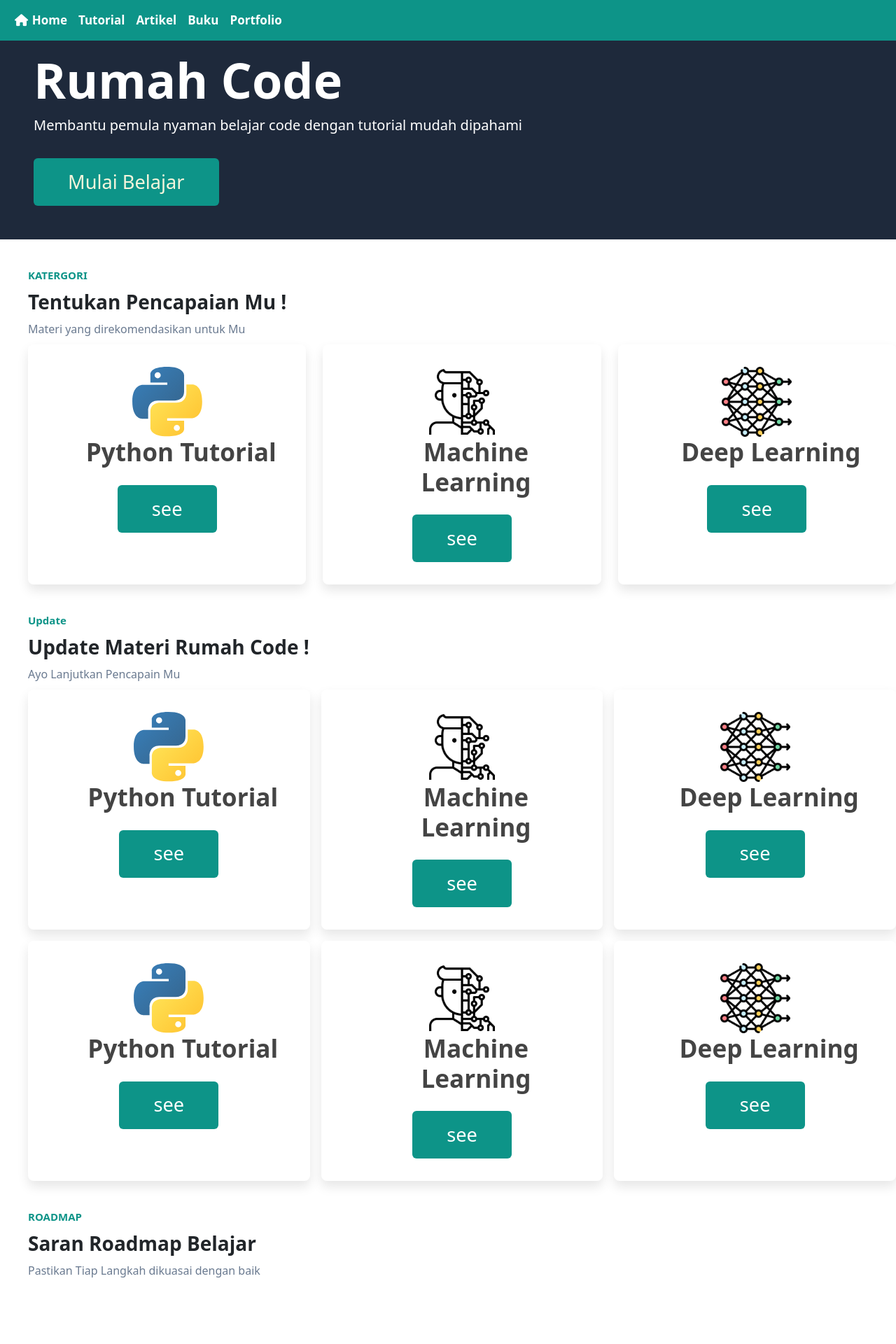
After one commit to rammahayufitra/My_Portofolio, a Flask app: page /blog in a window 1280 px wide. The commit adds this page. Shown: the top 1920 px of the page at 70% size. Run offline with Flask 2, Linux system fonts and the light colour scheme.

Commit message:
[Okt 8 2022] checkpoint1

```diff
--- a/main.py
+++ b/main.py
@@ -6,4 +6,12 @@ app = Flask(__name__)
 def portfolio():
     return render_template('index.html')
 
+@app.route('/blog', methods=['GET'])
+def blog():
+    return render_template('blog.html')
+
+@app.route('/tutorial', methods=['GET'])
+def tutorial():
+    return render_template('tutorial.html')
+
 app.run()
--- /dev/null
+++ b/static/css/blog.css
@@ -0,0 +1,283 @@
+*{
+    /* font-family: 'Roboto', sans-serif; */
+    margin:0; padding:0;
+    box-sizing: border-box;
+    outline: none; border:none;
+    text-decoration: none;
+    /* text-transform: capitalize; */
+    transition: all .2s linear;
+    line-height: 1.5;
+}
+.navbar{
+    background-color: #0D9488;
+    overflow: hidden;
+}
+
+.navbar a {
+    font-weight: bold;
+    color : white;
+    font-size: 17px;
+}
+
+.navbar a.active {
+    background-color: #04AA6D;
+    color: white;
+  }
+
+.jumbotron{
+    background-color : #1e293b;
+
+
+}
+.jumbotron h1{
+    font-weight: bold;
+    font-size: 70px;
+}
+
+.jumbotron p{
+    font-size: 20px;
+}
+
+.jumbotron a{
+    background-color: #0D9488;
+    color:#0D9488
+}
+
+.jumbotron span{
+    color:beige
+}
+
+.btn{
+    display: inline-block;
+    margin-top: 1rem;
+    padding:.8rem 3rem;
+    background: #0D9488;
+    color:#fff;
+    cursor: pointer;
+    font-size: 1.7rem;
+    text-align: center;
+}
+
+.btn:hover{
+    background:#111;
+    letter-spacing: .2rem;
+}
+
+.service p{
+    font-weight: bold;
+    font-size: 15px;
+    color:#0D9488;
+    padding-top: 40;
+    margin-bottom:10;
+    margin-left: 40;
+}
+
+.service h3{
+    margin-left: 40;
+    margin-bottom:10;
+    font-weight: bold;
+}
+
+.service .p1{
+    font-size: 16;
+    font-weight: normal;
+    color: #6a7a90;
+    margin-top: -40;
+}
+
+.service .box-container{
+    display: flex;
+    flex-wrap: wrap;
+    gap:1.5rem;
+    margin-left: 40;
+
+
+}
+
+.service .box-container .box{
+    flex:1 1 15rem;
+    text-align: center;
+    padding:2rem;
+    background:#fff;
+    border-radius: .5rem;
+    box-shadow:0 .5rem 1rem rgba(0,0,0,.1);
+}
+
+.service .box-container .box i{
+    height:6rem;
+    width:6rem;
+    line-height: 6rem;
+    font-size: 2.5rem;
+    color:#fff;
+    /* background:var(--main-color); */
+    border-radius: 50%;
+}
+
+.service .box-container .box h3{
+    color:#444;
+    font-size: 2.2rem;
+    padding-top: -20;
+}
+
+.service .box-container img {
+    width: 100;
+    height: 100;
+}
+
+.service .box-container .box p{
+    color:#666;
+    font-size: 1.7rem;
+    padding-top: .5rem;
+}
+
+.update p{
+    font-weight: bold;
+    font-size: 15px;
+    color:#0D9488;
+    padding-top: 40;
+    margin-bottom:10;
+    margin-left: 40;
+}
+
+.update h3{
+    margin-left: 40;
+    margin-bottom:10;
+    font-weight: bold;
+}
+
+.update .p1{
+    font-size: 16;
+    font-weight: normal;
+    color: #6a7a90;
+    margin-top: -40;
+}
+
+.update .box-container{
+    display: flex;
+    flex-wrap: wrap;
+    gap:1rem;
+    margin-left: 40;
+
+
+}
+
+.update .box-container .box{
+    flex:1 1 20rem;
+    text-align: center;
+    padding:2rem;
+    background:#fff;
+    border-radius: .5rem;
+    box-shadow:0 .5rem 1rem rgba(0,0,0,.1);
+}
+
+.update .box-container .box i{
+    height:6rem;
+    width:6rem;
+    line-height: 6rem;
+    font-size: 2.5rem;
+    color:#fff;
+    /* background:var(--main-color); */
+    border-radius: 50%;
+}
+
+.update .box-container .box h3{
+    color:#444;
+    font-size: 2.2rem;
+    padding-top: -20;
+}
+
+.update .box-container img {
+    width: 100;
+    height: 100;
+}
+
+.update .box-container .box p{
+    color:#666;
+    font-size: 1.7rem;
+    padding-top: .5rem;
+}
+
+.roadmap p{
+    font-weight: bold;
+    font-size: 15px;
+    color:#0D9488;
+    padding-top: 40;
+    margin-bottom:10;
+    margin-left: 40;
+}
+
+.roadmap h3{
+    margin-left: 40;
+    margin-bottom:10;
+    font-weight: bold;
+}
+
+.roadmap .p1{
+    font-size: 16;
+    font-weight: normal;
+    color: #6a7a90;
+    margin-top: -40;
+}
+
+
+.footer {
+    margin-top: 150px;
+    width: 100%;
+    padding: 100px 15%;
+    background: #333;
+    color:#efefef;
+    display: flex;
+}
+
+.footer div{
+    text-align: center;
+}
+
+.col-2{
+    flex-grow: 2;
+}
+
+.footer div h3{
+    font-weight: 300;
+    margin-bottom: 30px;
+    letter-spacing: 0px;
+}
+
+.col-1 a{
+    display: inline-block;
+    text-decoration: none;
+    color: #efefef;
+    margin-bottom: 10px;
+
+}
+
+form input{
+    width: 400px;
+    height: 45px;
+    border-radius: 4px;
+    text-align: center;
+    margin-top: 20px;
+    margin-bottom: 40;
+    outline: none;
+    border: none;
+}
+
+form button{
+    background: transparent;
+    border: 2px solid #fff;
+    color: #fffb;
+    border-radius:30px;
+    padding: 10px 30px;
+    font-size: 15px;
+}
+
+.social-icon{
+    margin-top: 33px;
+}
+
+.social-icon a{
+    font-size: 22px;
+    margin: 10px;
+    cursor: pointer;
+    color: #efefef;
+}
--- a/static/noted.txt
+++ b/static/noted.txt
@@ -1 +1,2 @@
 https://www.youtube.com/watch?v=QtOzUABE1Z4
+https://www.youtube.com/watch?v=lLdzlLL33G8&t=390s
--- /dev/null
+++ b/templates/blog.html
@@ -0,0 +1,168 @@
+<html lang="en">
+<head>
+    <meta charset="UTF-8">
+    <meta http-equiv="X-UA-Compatible" content="IE=edge">
+    <meta name="viewport" content="width=device-width, initial-scale=1.0">
+    <title>Tutorial</title>
+    <link href="https://cdn.jsdelivr.net/npm/bootstrap@5.2.1/dist/css/bootstrap.min.css" rel="stylesheet">
+    <link rel="stylesheet" href="https://cdnjs.cloudflare.com/ajax/libs/font-awesome/4.7.0/css/font-awesome.min.css">
+    <link rel="stylesheet" href="https://cdnjs.cloudflare.com/ajax/libs/font-awesome/6.2.0/css/all.min.css">
+    <link rel="stylesheet" href="../static/css/blog.css">
+</head>
+<body>
+    <!-- Section Navbar start -->
+    <nav class="navbar navbar-expand-sm fixed-top">
+        <div class="container-fluid">
+          <!-- Links -->
+          <ul class="navbar-nav">
+            <li class="nav-item">
+                <a class="nav-link" href=""><i class="fa fa-fw fa-home"></i> Home</a>
+            </li>
+            <li class="nav-item">
+              <a class="nav-link" href="tutorial">Tutorial</a>
+            </li>
+            <li class="nav-item">
+              <a class="nav-link" href="#">Artikel</a>
+            </li>
+            <li class="nav-item">
+              <a class="nav-link" href="#">Buku</a>
+            </li>
+            <li class="nav-item">
+              <a class="nav-link" href="/">Portfolio</a>
+            </li>
+          </ul>
+        </div>
+
+      </nav>
+    <!-- Section Navbar end-->
+    <!-- Section Jumbotron end -->
+    <section class="jumbotron">
+        <div class="mt-4 mb-8 p-5 text-white">
+            <h1>Rumah Code</h1>
+            <p>Membantu pemula nyaman belajar code dengan tutorial mudah dipahami</p>
+            <a href="tutorial" class="btn"><span class="mulai-belajar">Mulai Belajar</span></a>
+        </div>
+    </section>
+    <!-- Section Jumbotron end-->
+    <!-- Section kategori start -->
+    <section class="service">
+    <p>KATERGORI</p>
+    <h3> Tentukan Pencapaian Mu ! </h3>
+    <p class="p1"> Materi yang direkomendasikan untuk Mu</p>
+    <div class="box-container">
+
+        <div class="box">
+            <img src="../static/images/python.svg">
+            <h3>Python Tutorial</h3>
+            <a href="#contact" class="btn">see</a>
+        </div>
+
+        <div class="box">
+            <img src="../static/images/machine-learning.png">
+            <h3>Machine Learning</h3>
+            <a href="#contact" class="btn">see</a>
+        </div>
+
+        <div class="box">
+            <img src="../static/images/deep-learning.png">
+            <h3>Deep Learning</h3>
+            <a href="#contact" class="btn">see</a>
+        </div>
+    </section>
+    <!-- Section Content end-->
+    <!-- Section Update Start-->
+    <Section class="update">
+      <p>Update</p>
+      <h3> Update Materi Rumah Code ! </h3>
+      <p class="p1"> Ayo Lanjutkan Pencapain Mu</p>
+      <div class="box-container">
+        <div class="box">
+            <img src="../static/images/python.svg">
+            <h3>Python Tutorial</h3>
+            <a href="#contact" class="btn">see</a>
+        </div>
+
+        <div class="box">
+            <img src="../static/images/machine-learning.png">
+            <h3>Machine Learning</h3>
+            <a href="#contact" class="btn">see</a>
+        </div>
+
+        <div class="box">
+            <img src="../static/images/deep-learning.png">
+            <h3>Deep Learning</h3>
+            <a href="#contact" class="btn">see</a>
+        </div>
+        <div class="box">
+          <img src="../static/images/python.svg">
+          <h3>Python Tutorial</h3>
+          <a href="#contact" class="btn">see</a>
+      </div>
+
+      <div class="box">
+          <img src="../static/images/machine-learning.png">
+          <h3>Machine Learning</h3>
+          <a href="#contact" class="btn">see</a>
+      </div>
+
+      <div class="box">
+          <img src="../static/images/deep-learning.png">
+          <h3>Deep Learning</h3>
+          <a href="#contact" class="btn">see</a>
+      </div>
+
+
+
+      </div>
+
+    </Section>
+    <!-- Section Update End -->
+    <!-- roadmap belajar -->
+    <section class="roadmap">
+      <p>ROADMAP</p>
+      <h3> Saran Roadmap Belajar</h3>
+      <p class="p1">Pastikan Tiap Langkah dikuasai dengan baik</p>
+    </section>
+
+    <!-- Section Footer Start-->
+    <br><br><br><br><br><br><br><br><br><br><br><br><br><br><br><br><br><br><br><br>
+    <br><br><br><br><br><br><br><br><br><br><br><br><br><br><br><br><br><br><br><br>
+    <!-- <section class="footer"> -->
+    <div class="footer">
+        <div class="col-1">
+          <h3>LINK</h3>
+          <a href="">About</a>
+          <a href="">Services</a>
+          <a href="">contact</a>
+          <a href="">Shop</a>
+          <a href="">Blog</a>
+        </div>
+        <div class="col-2">
+          <h3>NEWSLETTER</h3>
+          <form >
+            <input type="email" placeholder="Your Email Address" required>
+            <br>
+            <button type="submit"> SUBSCRIBE NOW</button>
+          </form>
+        </div>
+        <div class="col-3">
+          <h3>CONTACT</h3>
+          <p>JL wanamulya 6 GG toit no 1 RT 02/RW 07,karang mulya,karang tengah, Kota tangerang banten ID 15157</p>
+          <div class="social-icon">
+            <a href="https://www.linkedin.com/feed/" class="fab fa-linkedin"></a>
+            <a href="https://github.com/" class="fab fa-github"></a>
+            <a href="https://medium.com/me/stories/public" class="fab fa-medium"></a>
+            <a href="/#contact" class="fab fa-whatsapp"></a>
+          </div>
+        </div>
+      </div>
+
+
+
+
+  <!-- </section> -->
+    <!-- Section Footer End-->
+    <script src="https://cdn.jsdelivr.net/npm/bootstrap@5.2.1/dist/js/bootstrap.bundle.min.js"></script>
+
+</body>
+</html>
--- a/templates/index.html
+++ b/templates/index.html
@@ -23,6 +23,7 @@
             <a href="#service">service</a>
             <a href="#experience">experience</a>
             <a href="#portfolio">portfolio</a>
+            <a href="blog">blog</a>
             <a href="#contact">contact</a>
         </nav>
         <div class="follow">
```
Also changed, not shown: templates/tutorial.html (added, +42 -0 lines), static/images/deep-learning.png (added), static/images/index.jpeg (added), static/images/machine-learning.png (added), static/images/python.svg (added), static/images/wa.jpeg (added).
